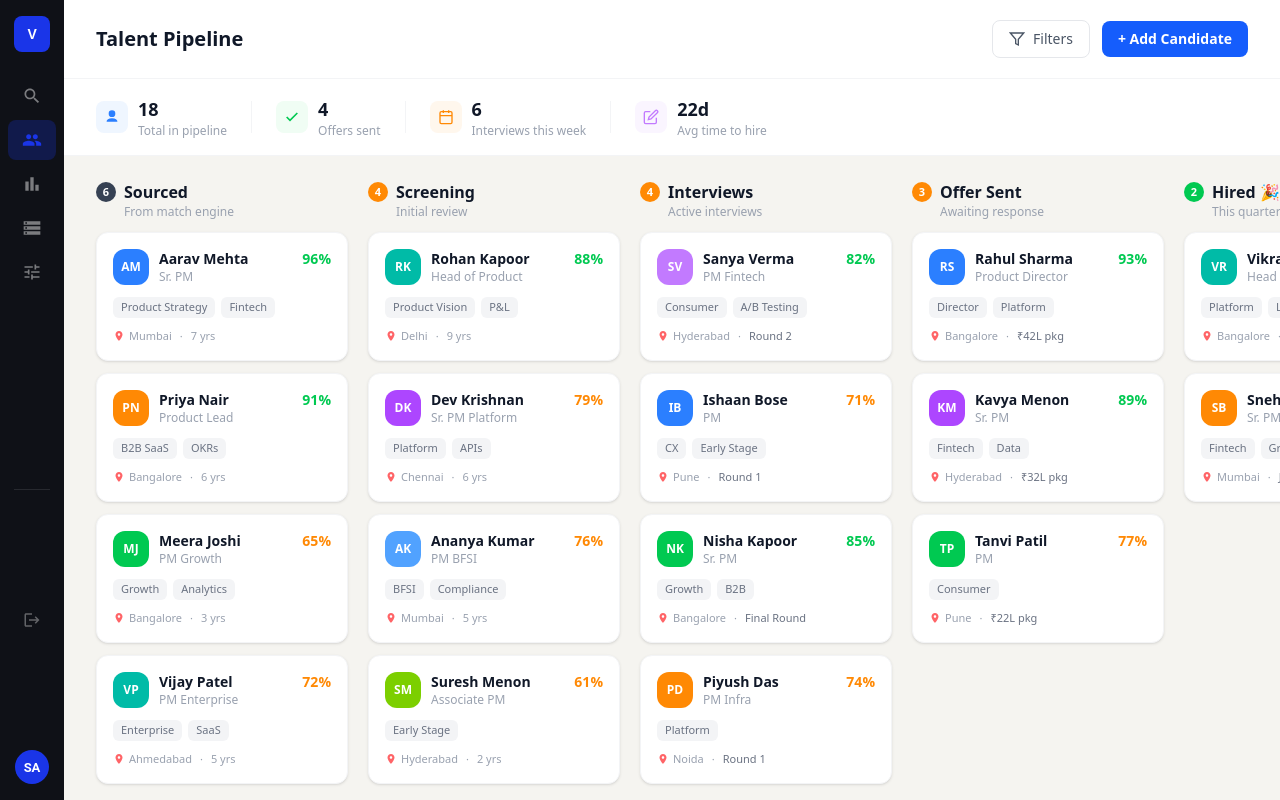
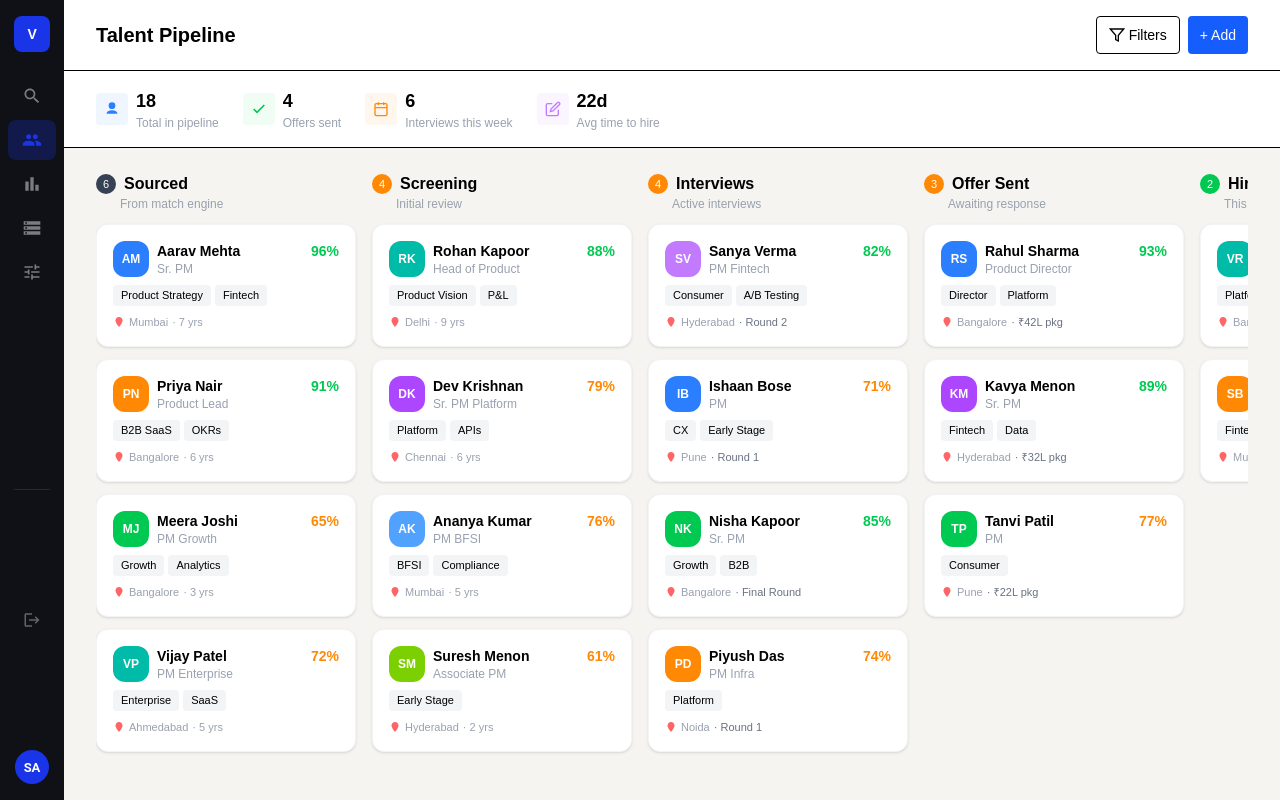
Before and after one commit to team-celtm/vetta, a Next.js app: page /dashboard/talentpipeline in a window 1280 px wide. Built offline with nearby package versions, Linux system fonts and the light colour scheme.

Commit message:
FIX: Resposiveness of TalentPipeLine Page

```diff
--- a/app/dashboard/talentpipeline/page.tsx
+++ b/app/dashboard/talentpipeline/page.tsx
@@ -44,7 +44,7 @@ const IconFilter = () => (
 
 const IconPin = () => (
   <svg viewBox="0 0 24 24" fill="currentColor" className="w-3 h-3 text-red-400">
-    <path d="M12 2C8.13 2 5 5.13 5 9c0 5.25 7 13 7 13s7-7.75 7-13c0-3.87-3.13-7-7-7zm0 9.5c-1.38 0-2.5-1.12-2.5-2.5s1.12-2.5 2.5-2.5 2.5 1.12 2.5 2.5-1.12 2.5-2.5 2.5z" />
+    <path d="M12 2C8.13 2 5 5.13 5 9c0 5.25 7 13 7 13s7-7.75 7-13c0-3.87-3.13-7-7-7z" />
   </svg>
 );
 
@@ -65,11 +65,7 @@ const scoreClass = (c: Candidate["scoreColor"]) =>
     : "text-yellow-500";
 
 // ── Candidate Card ─────────────────────────────────────────────────────────
-type CandidateCardProps = {
-  candidate: Candidate;
-};
-
-const CandidateCard: React.FC<CandidateCardProps> = ({ candidate }) => {
+const CandidateCard: React.FC<{ candidate: Candidate }> = ({ candidate }) => {
   const {
     initials,
     avatarColor,
@@ -84,16 +80,14 @@ const CandidateCard: React.FC<CandidateCardProps> = ({ candidate }) => {
   } = candidate;
 
   return (
-    <div className="bg-white rounded-xl p-4 shadow-sm border border-gray-100 hover:shadow-md hover:-translate-y-0.5 transition-all duration-200 cursor-pointer">
-
-      {/* Top */}
-      <div className="flex items-start justify-between gap-2">
-        <div className="flex items-center gap-2.5">
-          <div className={`w-9 h-9 rounded-xl ${avatarColor} flex items-center justify-center text-white text-xs font-bold`}>
+    <div className="bg-white rounded-xl p-3 sm:p-4 shadow-sm border border-gray-100 hover:shadow-md transition">
+      <div className="flex justify-between">
+        <div className="flex gap-2">
+          <div className={`w-8 h-8 sm:w-9 sm:h-9 rounded-xl ${avatarColor} flex items-center justify-center text-white text-xs font-bold`}>
             {initials}
           </div>
           <div>
-            <p className="text-sm font-semibold text-gray-900">{name}</p>
+            <p className="text-sm font-semibold">{name}</p>
             <p className="text-xs text-gray-400">{role}</p>
           </div>
         </div>
@@ -103,33 +97,21 @@ const CandidateCard: React.FC<CandidateCardProps> = ({ candidate }) => {
         </span>
       </div>
 
-      {/* Tags */}
       {tags.length > 0 && (
-        <div className="flex flex-wrap gap-1.5 mt-3">
+        <div className="flex flex-wrap gap-1 mt-2">
           {tags.map((t) => (
-            <span key={t} className="text-[11px] bg-gray-100 text-gray-500 rounded-md px-2 py-0.5 font-medium">
+            <span key={t} className="text-[10px] sm:text-[11px] bg-gray-100 px-2 py-0.5 rounded">
               {t}
             </span>
           ))}
         </div>
       )}
 
-      {/* Footer */}
-      <div className="flex items-center gap-1 mt-2.5 text-[11px] text-gray-400">
+      <div className="flex flex-wrap items-center gap-1 mt-2 text-[10px] sm:text-[11px] text-gray-400">
         <IconPin />
         <span>{location}</span>
-        {experience && (
-          <>
-            <span className="mx-1">·</span>
-            <span>{experience}</span>
-          </>
-        )}
-        {meta && (
-          <>
-            <span className="mx-1">·</span>
-            <span className="font-medium text-gray-500">{meta}</span>
-          </>
-        )}
+        {experience && <span>· {experience}</span>}
+        {meta && <span className="text-gray-500">· {meta}</span>}
       </div>
     </div>
   );
@@ -140,19 +122,17 @@ const PipelineCol: React.FC<{ col: PipelineColumn }> = ({ col }) => {
   const cards = candidates.filter((c) => c.stage === col.id);
 
   return (
-    <div className="flex flex-col min-w-[252px] w-[252px]">
-      {/* Header */}
+    <div className="snap-start w-[85%] sm:w-[260px] flex-shrink-0">
       <div className="mb-3">
         <div className="flex items-center gap-2">
-          <span className={`w-5 h-5 rounded-full text-[11px] font-bold flex items-center justify-center ${col.badgeColor}`}>
+          <span className={`w-5 h-5 text-[11px] flex items-center justify-center rounded-full ${col.badgeColor}`}>
             {col.count}
           </span>
-          <h3 className="text-base font-black text-gray-900">{col.label}</h3>
+          <h3 className="font-bold text-sm sm:text-base">{col.label}</h3>
         </div>
-        <p className="text-xs text-gray-400 ml-7">{col.subtitle}</p>
+        <p className="text-xs text-gray-400 ml-6">{col.subtitle}</p>
       </div>
 
-      {/* Cards */}
       <div className="flex flex-col gap-3">
         {cards.map((c) => (
           <CandidateCard key={c.id} candidate={c} />
@@ -165,49 +145,45 @@ const PipelineCol: React.FC<{ col: PipelineColumn }> = ({ col }) => {
 // ── Main Page ──────────────────────────────────────────────────────────────
 const TalentPipelinePage: React.FC = () => {
   return (
-    <div className="min-h-screen bg-[#F5F4F0] font-sans">
+    <div className="min-h-screen bg-[#F5F4F0]">
 
       {/* Header */}
-      <div className="flex items-center justify-between px-8 py-5 bg-white border-b border-gray-100">
-        <h1 className="text-xl font-black text-gray-900">Talent Pipeline</h1>
+      <div className="flex flex-col sm:flex-row sm:items-center sm:justify-between gap-3 px-4 sm:px-8 py-4 bg-white border-b">
+        <h1 className="text-lg sm:text-xl font-black">Talent Pipeline</h1>
 
-        <div className="flex items-center gap-3">
-          <button className="flex items-center gap-2 text-sm text-gray-600 border border-gray-200 rounded-lg px-4 py-2 bg-white hover:bg-gray-50">
+        <div className="flex gap-2">
+          <button className="flex items-center gap-1 text-xs sm:text-sm border px-3 py-2 rounded">
             <IconFilter /> Filters
           </button>
 
-          <button className="flex items-center gap-2 text-sm text-white bg-blue-600 hover:bg-blue-700 rounded-lg px-4 py-2 font-semibold">
-            + Add Candidate
+          <button className="text-xs sm:text-sm bg-blue-600 text-white px-3 py-2 rounded">
+            + Add
           </button>
         </div>
       </div>
 
       {/* Stats */}
-      <div className="flex items-center gap-6 px-8 py-4 bg-white border-b border-gray-100">
-        {pipelineStats.map((s, i) => {
+      <div className="flex flex-wrap gap-4 sm:gap-6 px-4 sm:px-8 py-4 bg-white border-b">
+        {pipelineStats.map((s) => {
           const Icon = statIconMap[s.icon];
 
           return (
-            <React.Fragment key={s.label}>
-              {i !== 0 && <div className="h-8 w-px bg-gray-100" />}
-
-              <div className="flex items-center gap-2.5">
-                <div className={`w-8 h-8 rounded-lg flex items-center justify-center ${s.color}`}>
-                  <Icon />
-                </div>
-                <div>
-                  <p className="text-lg font-black text-gray-900">{s.value}</p>
-                  <p className="text-xs text-gray-400">{s.label}</p>
-                </div>
+            <div key={s.label} className="flex items-center gap-2">
+              <div className={`w-8 h-8 flex items-center justify-center rounded ${s.color}`}>
+                <Icon />
               </div>
-            </React.Fragment>
+              <div>
+                <p className="font-bold text-sm sm:text-lg">{s.value}</p>
+                <p className="text-[10px] sm:text-xs text-gray-400">{s.label}</p>
+              </div>
+            </div>
           );
         })}
       </div>
 
       {/* Board */}
-      <div className="px-8 py-6 overflow-x-auto">
-        <div className="flex gap-5 min-w-max">
+      <div className="px-4 sm:px-8 py-6">
+        <div className="flex gap-4 overflow-x-auto snap-x snap-mandatory pb-2">
           {columns.map((col) => (
             <PipelineCol key={col.id} col={col} />
           ))}
```
